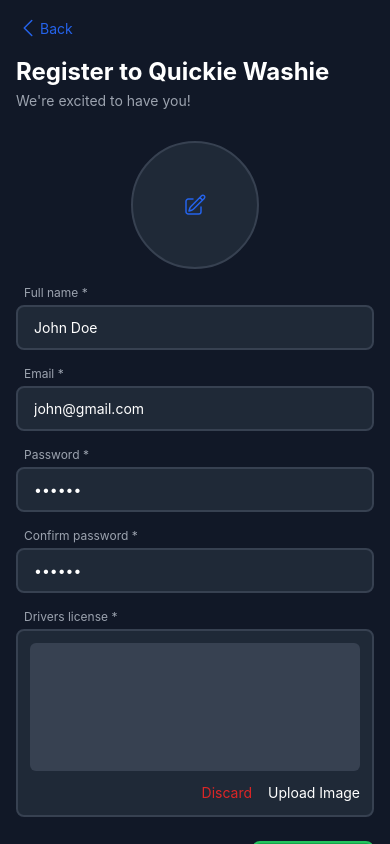
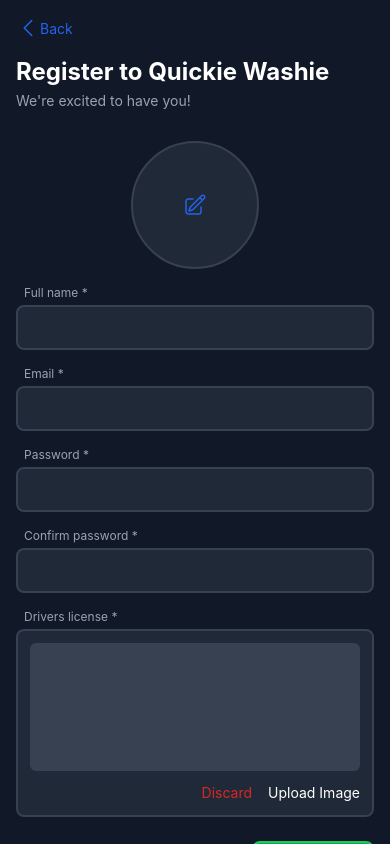
Before and after one commit to princejoogie/quickie-washie-v2, a React Native app in the folder apps/mobile/: screen /Register in a window 390 px wide. Built offline with nearby package versions, Linux system fonts and the light colour scheme.

Commit message:
chore(mobile): register validation
modified:   apps/mobile/src/pages/register.tsx

```diff
--- a/apps/mobile/src/pages/register.tsx
+++ b/apps/mobile/src/pages/register.tsx
@@ -1,7 +1,9 @@
-import { useState } from "react";
+import { NativeStackScreenProps } from "@react-navigation/native-stack";
+import { View, Text, TouchableOpacity, Image } from "react-native";
+import { useForm, Controller } from "react-hook-form";
 import { useMutation } from "@tanstack/react-query";
-import { View, Text, TouchableOpacity, Image } from "react-native";
-import { NativeStackScreenProps } from "@react-navigation/native-stack";
+import { zodResolver } from "@hookform/resolvers/zod";
+import { z } from "zod";
 
 import authService from "../services/auth";
 import { ChevronIcon } from "../components/icon/chevron-icon";
@@ -10,25 +12,67 @@
 import { getImage } from "../utils/helpers";
 
 import { RootStackParamList } from "./types";
-import { useAuthContext } from "../contexts/auth-context";
 import { uploadImage } from "../services/firebase";
+
+const registerSchema = z
+  .object({
+    email: z.string().email().trim(),
+    password: z
+      .string()
+      .trim()
+      .min(6, { message: "Password must be at least 6 characters" }),
+    confirmPassword: z
+      .string()
+      .trim()
+      .min(6, { message: "Password must be at least 6 characters" }),
+    licenseUrl: z
+      .string()
+      .min(1, { message: "Please upload a license" })
+      .url()
+      .trim(),
+    imageUrl: z
+      .string()
+      .min(1, { message: "Please upload a profile picture" })
+      .url()
+      .trim(),
+    name: z.string().min(1, { message: "Invalid name" }).trim(),
+  })
+  .refine((data) => data.password === data.confirmPassword, {
+    message: "Passwords do not match",
+    path: ["confirmPassword"],
+  });
+
+type RegisterSchema = z.infer<typeof registerSchema>;
 
 export const Register = ({
   navigation,
 }: NativeStackScreenProps<RootStackParamList, "Register">) => {
-  const { login } = useAuthContext();
-  const [name, setName] = useState("John Doe");
-  const [email, setEmail] = useState("john@gmail.com");
-  const [password, setPassword] = useState("qweqwe");
-  const [confirmPassword, setConfirmPassword] = useState("qweqwe");
-  const [imageUrl, setImageUrl] = useState<string | null>(null);
-  const [licenseUrl, setLicenseUrl] = useState<string | null>(null);
+  const {
+    control,
+    handleSubmit,
+    formState: { errors, isSubmitting, isValidating },
+  } = useForm<RegisterSchema>({
+    mode: "all",
+    resolver: zodResolver(registerSchema),
+    defaultValues: {
+      email: "",
+      imageUrl: "",
+      licenseUrl: "",
+      name: "",
+      password: "",
+      confirmPassword: "",
+    },
+  });
 
   const register = useMutation(authService.register, {
     onSuccess: async () => {
-      await login(email, password);
+      if (navigation.canGoBack()) {
+        navigation.goBack();
+      }
     },
   });
+
+  const isLoading = isSubmitting || isValidating || register.isLoading;
 
   return (
     <Layout>
@@ -53,60 +97,135 @@
 
       <View className="flex items-center mt-8">
         <View className="bg-gray-800 h-32 w-32 border-2 border-gray-700 rounded-full flex items-center justify-center">
+          <Controller
+            control={control}
+            name="imageUrl"
+            render={({ field: { onChange, value, onBlur } }) => (
               <TouchableOpacity
+                onBlur={onBlur}
                 className="w-full h-full flex items-center justify-center"
                 onPress={async () => {
                   const res = await getImage({ aspect: [1, 1] });
-              if (res) setImageUrl(res.uri);
+                  if (res) onChange(res.uri);
                 }}
               >
-            {!imageUrl ? (
+                {!value ? (
                   <PencilSquareIcon styleName="text-blue-600" />
                 ) : (
                   <Image
                     className="h-full w-full rounded-full"
-                source={{ uri: imageUrl }}
+                    source={{ uri: value }}
                   />
                 )}
               </TouchableOpacity>
+            )}
+          />
         </View>
       </View>
+      {errors.imageUrl && (
+        <Text className="text-xs text-center text-red-600 ml-2 mt-1">
+          {errors.imageUrl.message}
+        </Text>
+      )}
 
-      <TextField label="Full name *" value={name} onChangeText={setName} />
+      <Controller
+        control={control}
+        name="name"
+        render={({ field: { onChange, value, ...rest } }) => (
           <TextField
-        keyboardType="email-address"
+            {...rest}
+            label="Full name *"
+            value={value}
+            onChangeText={onChange}
+          />
+        )}
+      />
+      {errors.name && (
+        <Text className="text-xs text-red-600 ml-2 mt-1">
+          {errors.name.message}
+        </Text>
+      )}
+
+      <Controller
+        control={control}
+        name="email"
+        render={({ field: { onChange, value, ...rest } }) => (
+          <TextField
+            {...rest}
             label="Email *"
-        value={email}
-        onChangeText={setEmail}
+            value={value}
+            onChangeText={onChange}
           />
+        )}
+      />
+      {errors.email && (
+        <Text className="text-xs text-red-600 ml-2 mt-1">
+          {errors.email.message}
+        </Text>
+      )}
+
+      <Controller
+        control={control}
+        name="password"
+        render={({ field: { onChange, value, ...rest } }) => (
           <TextField
+            {...rest}
             label="Password *"
             secureTextEntry
-        value={password}
-        onChangeText={setPassword}
+            value={value}
+            onChangeText={onChange}
           />
+        )}
+      />
+      {errors.password && (
+        <Text className="text-xs text-red-600 ml-2 mt-1">
+          {errors.password.message}
+        </Text>
+      )}
+
+      <Controller
+        control={control}
+        name="confirmPassword"
+        render={({ field: { onChange, value, ...rest } }) => (
           <TextField
+            {...rest}
             label="Confirm password *"
             secureTextEntry
-        value={confirmPassword}
-        onChangeText={setConfirmPassword}
+            value={value}
+            onChangeText={onChange}
           />
+        )}
+      />
+      {errors.confirmPassword && (
+        <Text className="text-xs text-red-600 ml-2 mt-1">
+          {errors.confirmPassword.message}
+        </Text>
+      )}
 
+      <Controller
+        control={control}
+        name="licenseUrl"
+        render={({ field: { onChange, value } }) => (
           <ImageInput
             label="Drivers license *"
-        uri={licenseUrl}
+            uri={value}
             callback={async (e) => {
-          if (e?.uri) {
-            setLicenseUrl(e.uri);
-          }
+              if (e) onChange(e.uri);
             }}
           />
+        )}
+      />
+      {errors.licenseUrl && (
+        <Text className="text-xs text-red-600 ml-2 mt-1">
+          {errors.licenseUrl.message}
+        </Text>
+      )}
 
       <TouchableOpacity
         className="bg-green-600 self-end mt-6 px-8 py-2 rounded-lg border-2 border-green-500 disabled:opacity-50"
-        disabled={register.isLoading}
-        onPress={async () => {
-          if (licenseUrl && imageUrl) {
+        disabled={isLoading}
+        onPress={handleSubmit(
+          async ({ licenseUrl, imageUrl, confirmPassword, ...rest }) => {
             const licenseDownloadUrl = await uploadImage(
               licenseUrl,
               (progress) => {
@@ -118,17 +237,15 @@
             });
 
             await register.mutateAsync({
-              email,
-              name,
-              password,
+              ...rest,
               licenseUrl: licenseDownloadUrl,
               imageUrl: imageDownloadUrl,
             });
           }
-        }}
+        )}
       >
         <Text className="text-white">
-          {register.isLoading ? "Loading..." : "Register"}
+          {isLoading ? "Loading..." : "Register"}
         </Text>
       </TouchableOpacity>
     </Layout>
```
Lines whose indentation alone changed are shown as unchanged.
